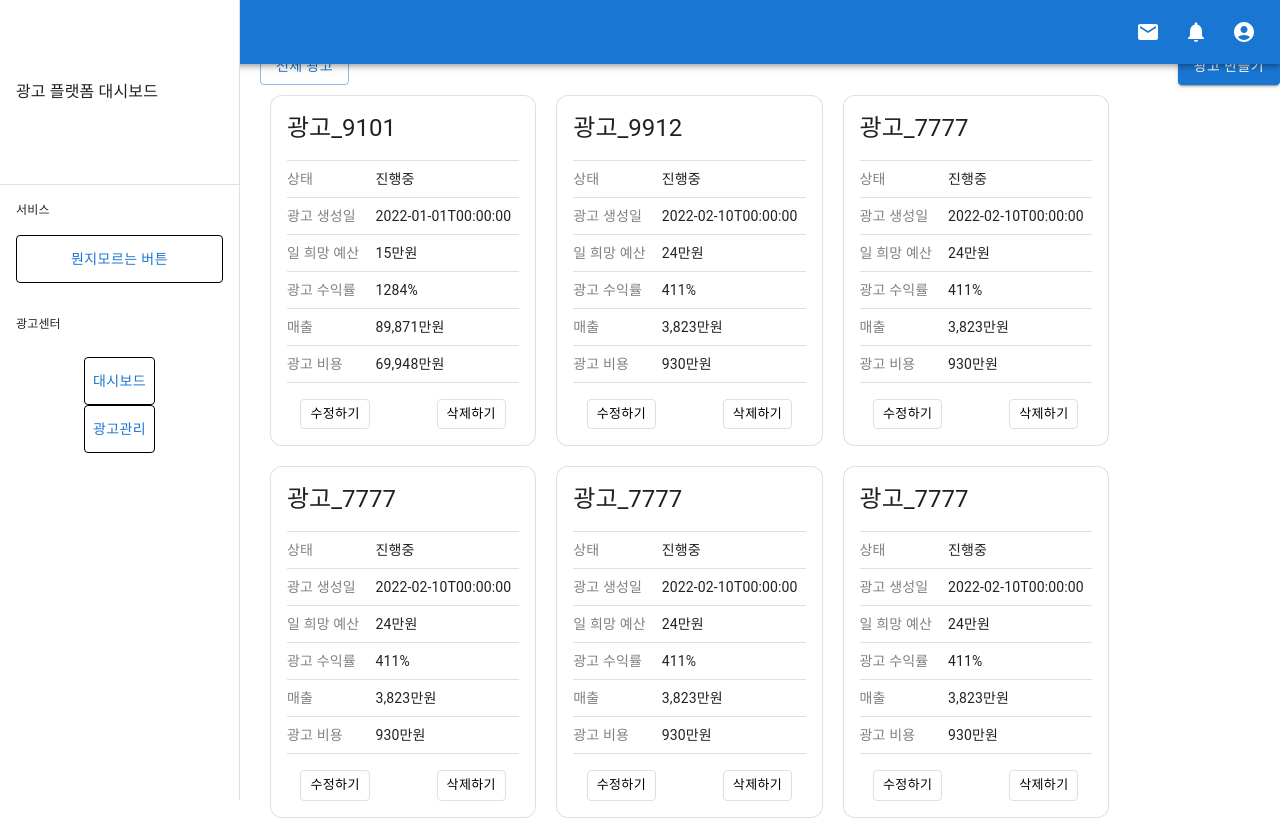
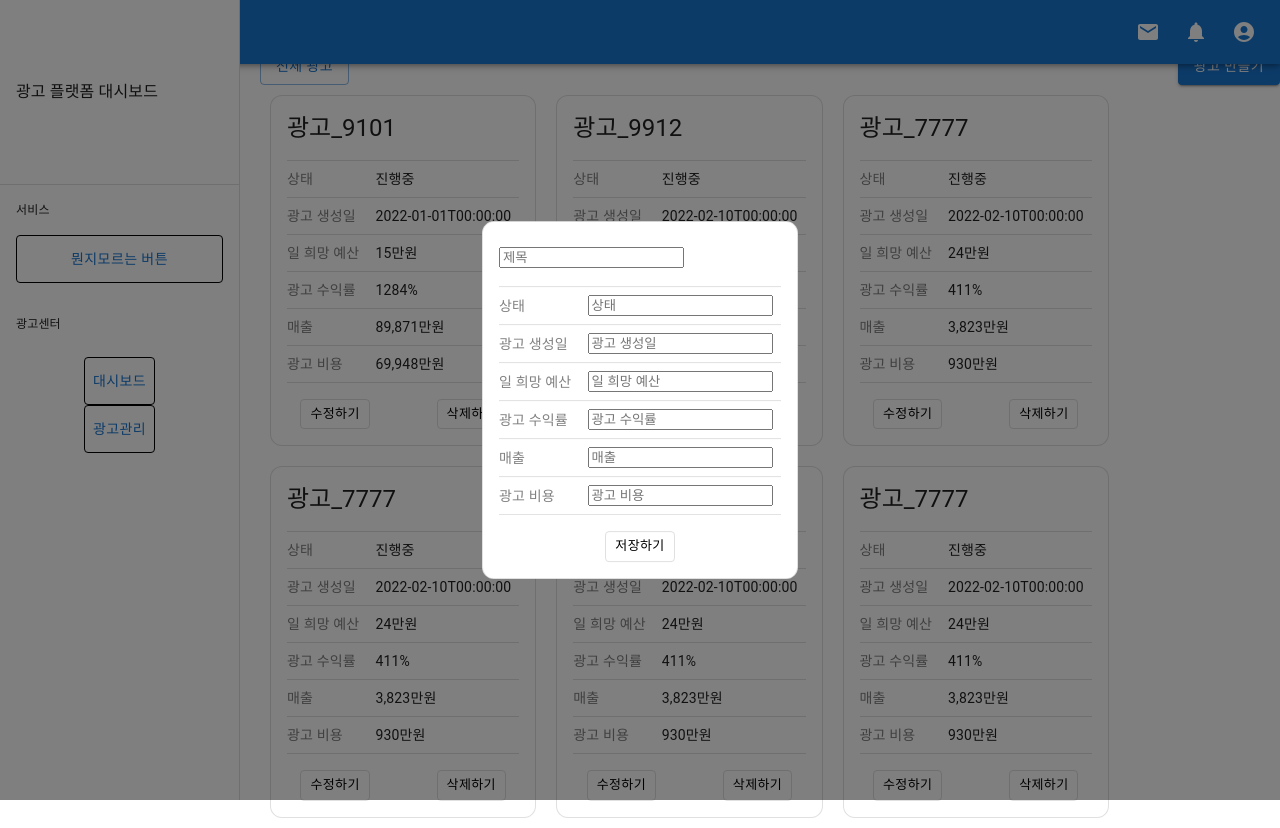
Before and after one commit to Wanted-Pre-Onboarding-FE-Team5/ad-platform-dashboard, a React (Create React App) app: page /ad in a window 1280 px wide. Both pictures are taken after a click on the button "광고 만들기". Built offline with nearby package versions, Linux system fonts and the light colour scheme; data requests are answered from the project's data file.

Commit message:
feat : AdCreateItem 컴포넌트 생성 / 광고추가 기능 작업 중

```diff
--- /dev/null
+++ b/src/components/AdCreateItem.tsx
@@ -0,0 +1,167 @@
+import React from "react";
+import { Typography } from "@mui/material";
+import Modal from "@mui/material/Modal";
+import styled from "@emotion/styled";
+import {
+  Button,
+  Card as DefaultCard,
+  CardActions,
+  CardContent,
+  CardHeader,
+  Table,
+  TableBody,
+  TableCell,
+  TableContainer,
+  TableRow,
+} from "@mui/material";
+import { Box } from "@mui/system";
+import { useAdListModel } from "../models/useAdListModel";
+
+const style = {
+  position: "absolute" as "absolute",
+  top: "50%",
+  left: "50%",
+  transform: "translate(-50%, -50%)",
+  width: 400,
+  bgcolor: "background.paper",
+  //   border: "2px solid #000",
+  boxShadow: 24,
+  p: 4,
+};
+
+const AdCreateItem = () => {
+  const [open, setOpen] = React.useState(false);
+  const handleOpen = () => setOpen(true);
+  const handleClose = () => setOpen(false);
+
+  const { postAdItemById } = useAdListModel();
+  const handleSubmitBtn = () => {
+    console.log("저장하기");
+    // postAdItemById(10,);
+  };
+  return (
+    <>
+      <Button onClick={handleOpen} variant="contained">
+        광고 만들기
+      </Button>
+      <Modal
+        open={open}
+        onClose={handleClose}
+        aria-labelledby="modal-modal-title"
+        aria-describedby="modal-modal-description"
+      >
+        <Box sx={style}>
+          <Typography id="modal-modal-title" variant="h6" component="h2">
+            <Test method="get">
+              <AditemBox
+                key={1}
+                variant="outlined"
+                style={{ borderRadius: "12px" }}
+              >
+                <CardHeader
+                  title={<input placeholder="제목" name="title" />}
+                  sx={{ pb: 0 }}
+                />
+
+                <CardContent>
+                  <TableContainer>
+                    <Table size="small">
+                      <TableBody>
+                        <Row
+                          style={{
+                            borderTop: "1px solid rgba(224, 224, 224, 1)",
+                          }}
+                        >
+                          <TableCell>상태</TableCell>
+                          <TableCell>
+                            <input placeholder="상태" name="status" />
+                          </TableCell>
+                        </Row>
+                        <Row>
+                          <TableCell>광고 생성일</TableCell>
+                          <TableCell>
+                            <input placeholder="광고 생성일" name="startDate" />
+                          </TableCell>
+                        </Row>
+                        <Row>
+                          <TableCell>일 희망 예산</TableCell>
+                          <TableCell>
+                            <input placeholder="일 희망 예산" name="budget" />
+                          </TableCell>
+                        </Row>
+                        <Row>
+                          <TableCell>광고 수익률</TableCell>
+                          <TableCell>
+                            <input placeholder="광고 수익률" name="roas" />
+                          </TableCell>
+                        </Row>
+                        <Row>
+                          <TableCell>매출</TableCell>
+                          <TableCell>
+                            <input placeholder="매출" name="cost" />
+                          </TableCell>
+                        </Row>
+                        <Row>
+                          <TableCell>광고 비용</TableCell>
+                          <TableCell>
+                            <input placeholder="광고 비용" name="convValue" />
+                          </TableCell>
+                        </Row>
+                      </TableBody>
+                    </Table>
+                  </TableContainer>
+                </CardContent>
+
+                <ButtonContainer sx={{ p: 0, pb: 2 }}>
+                  <Button
+                    size="small"
+                    variant="outlined"
+                    color="inherit"
+                    onClick={handleSubmitBtn}
+                    type="submit"
+                  >
+                    저장하기
+                  </Button>
+                </ButtonContainer>
+              </AditemBox>
+            </Test>
+          </Typography>
+        </Box>
+      </Modal>
+    </>
+  );
+};
+
+export default AdCreateItem;
+
+const Row = styled(TableRow)`
+  & > td:first-of-type {
+    padding-left: 0;
+    color: gray;
+  }
+
+  & > td {
+    padding: 0.5rem;
+  }
+`;
+
+const ButtonContainer = styled(CardActions)`
+  justify-content: space-around;
+  & > button {
+    color: black;
+    border: 1px solid rgba(224, 224, 224, 1);
+  }
+`;
+
+const Test = styled.form``;
+
+const AditemBox = styled(DefaultCard)`
+  margin: 10px 10px;
+
+  box-sizing: border-box;
+
+  &:hover {
+    border: 1px solid #2a76d2;
+    cursor: pointer;
+  }
+`;
--- a/src/components/AdItem.tsx
+++ b/src/components/AdItem.tsx
@@ -21,7 +21,7 @@ import { useAdListModel } from "../models/useAdListModel";
 
 export default function AdItem() {
   const [adList, setAdList] = useRecoilState<AdListDataType[]>(adListState);
-  const { deleteAdList } = useAdListModel();
+  const { deleteAdList, putAdItemById } = useAdListModel();
   React.useEffect(() => {
     // getAdList();
     adListRequest.get("").then((response) => {
@@ -31,6 +31,7 @@ export default function AdItem() {
 
   const handleModifyClick = () => {
     console.log("수정클릭");
+    test();
   };
 
   const handleDeleteClick = (
@@ -41,6 +42,25 @@ export default function AdItem() {
     console.log(params);
     deleteAdList(params);
   };
+
+  //put test
+  const test = () => {
+    putAdItemById(1, {
+      id: 1,
+      adType: "web",
+      title: "광고 7810",
+      budget: 7810,
+      status: "active",
+      startDate: "2020-10-19T00:00:00",
+      endDate: null,
+      report: {
+        cost: 267144117,
+        convValue: 1157942685,
+        roas: 433,
+      },
+    });
+  };
+  //
 
   return (
     <AdItemContainer>
--- a/src/http/httpRequest.ts
+++ b/src/http/httpRequest.ts
@@ -26,6 +26,11 @@ export class HttpRequest implements HttpRequestType {
   delete(url: string) {
     return this.service.delete(url);
   }
+
+  post(url: string, data: any) {
+    return this.service.post(url, data);
+  }
+
 }
 
 //AxiosResponse 의 형태
--- a/src/models/useAdListModel.ts
+++ b/src/models/useAdListModel.ts
@@ -23,10 +23,15 @@ export const useAdListModel = () => {
     updateAdList(response);
   };
 
+  const postAdItemById = async (id: number, data: AdListDataType) => {
+    return await adListRequest.post(`/${id}`, data);
+  };
+
   return {
     adList,
     getAdList,
     putAdItemById,
     deleteAdList,
+    postAdItemById,
   };
 };
--- a/src/pages/AdManagement.tsx
+++ b/src/pages/AdManagement.tsx
@@ -1,8 +1,9 @@
 import React from "react";
-import { Box } from "@mui/material";
+import Box from "@mui/material/Box";
 import Button from "@mui/material/Button";
 import styled from "@emotion/styled";
 import AdList from "../components/AdList";
+import AdCreateItem from "../components/AdCreateItem";
 
 type Props = {};
 
@@ -16,7 +17,7 @@ const AdManagement = (props: Props) => {
       <BtnBox>
         <Button variant="outlined">전체 광고</Button>{" "}
         {/* TODO: 전체 광고 버튼 셀렉트박스로 변경 예정 */}
-        <Button variant="contained">광고 만들기</Button>
+        <AdCreateItem />
       </BtnBox>
       <AdList />
     </AdmanagementContainer>
```
